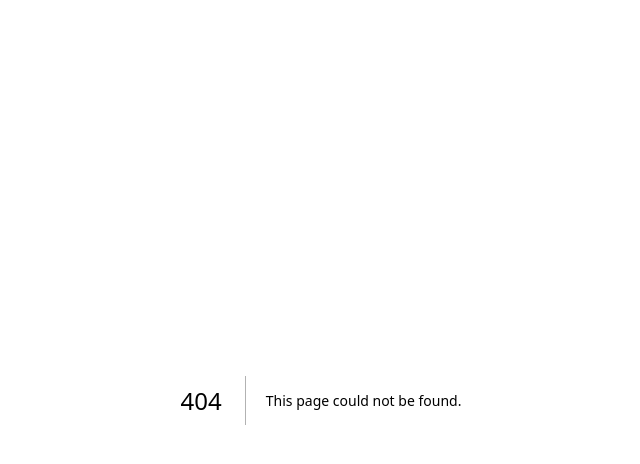
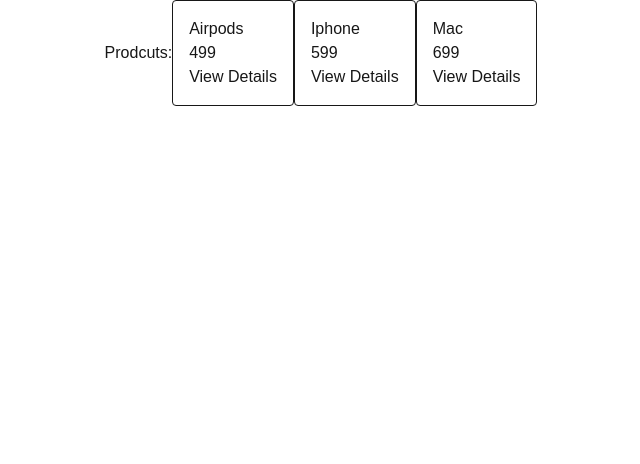
Before and after one commit to aryan19926/next-full, a Next.js app: page /products in a window 1280 px wide. Before the commit this address had no page. Shown: the top 464 px of the page, without its empty margins (319-959 px from the left). Built offline with nearby package versions, Linux system fonts and the light colour scheme.

Commit message:
Dynamic Route [slug] ----> params:Promise<{slug:Number}>

```diff
--- /dev/null
+++ b/src/app/products/[slug]/page.tsx
@@ -0,0 +1,12 @@
+
+export default async function ProductDetails({ params }: { params: Promise<{ slug: Number }> }) {
+
+    const { slug } = await params;
+
+    return (
+        <div>
+            <h1>Product Details page</h1>
+            <h2>{slug.toString()}</h2>
+        </div>
+    );
+}
--- /dev/null
+++ b/src/app/products/page.tsx
@@ -0,0 +1,24 @@
+import Link from "next/link";
+export default function () {
+
+    const products = [
+        { id: 1, name: "Airpods", price: "499" },
+        { id: 2, name: "Iphone", price: "599" },
+        { id: 3, name: "Mac", price: "699" }
+    ]
+
+    return (
+        <div className="flex items-center  justify-center">
+            <h1>Prodcuts: </h1>
+            {products.map((item) => (
+                <div key={item.id} className="border p-4 rounded">
+                    <h2>{item.name}</h2>
+                    <h2>{item.price}</h2>
+                    <Link href={`/products/${item.id}`}>View Details</Link>
+                </div>
+            )
+            )
+            }
+        </div>
+    );
+}
```
Also changed, not shown: tsconfig.json (+13 -4 lines).
